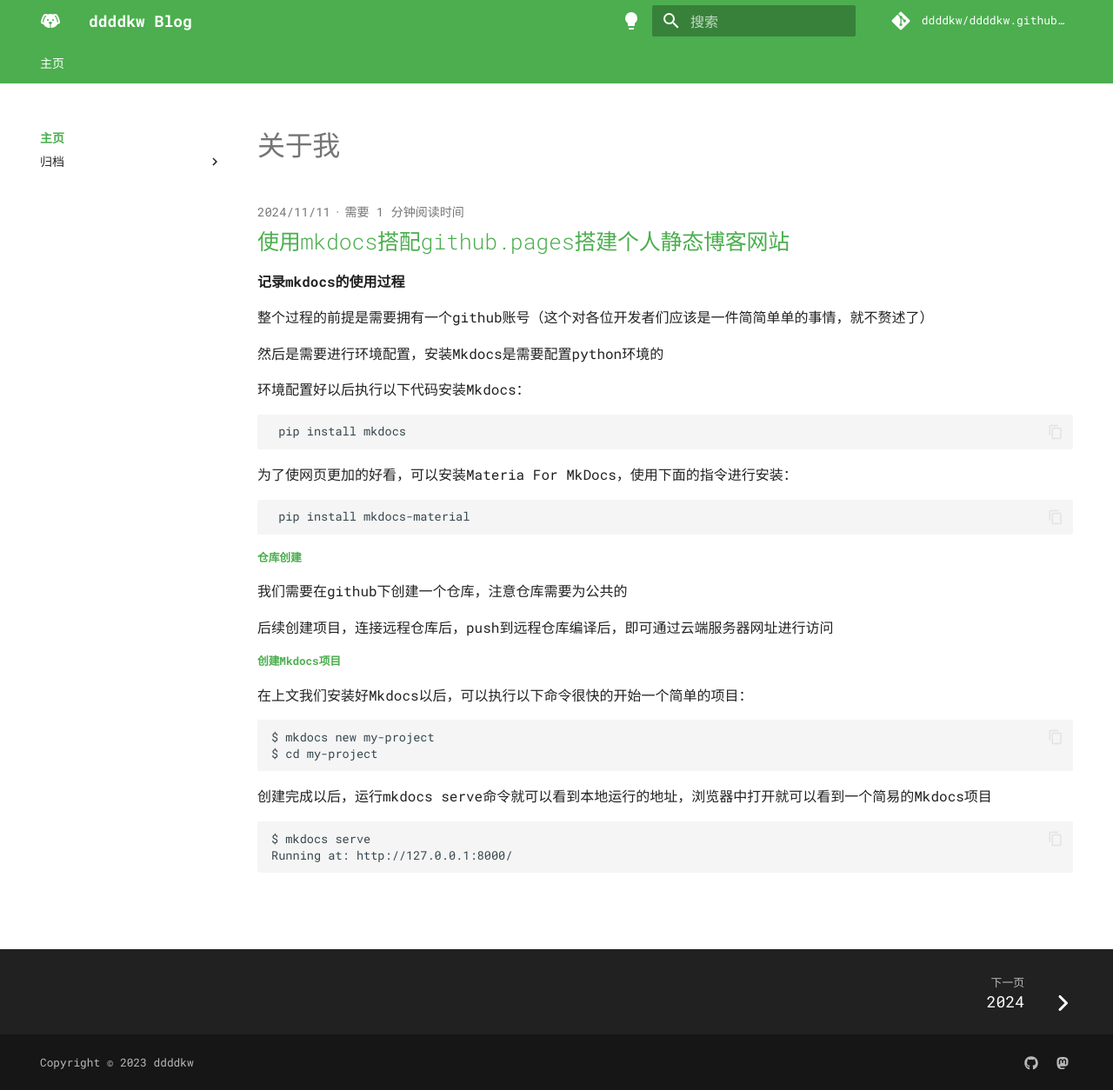
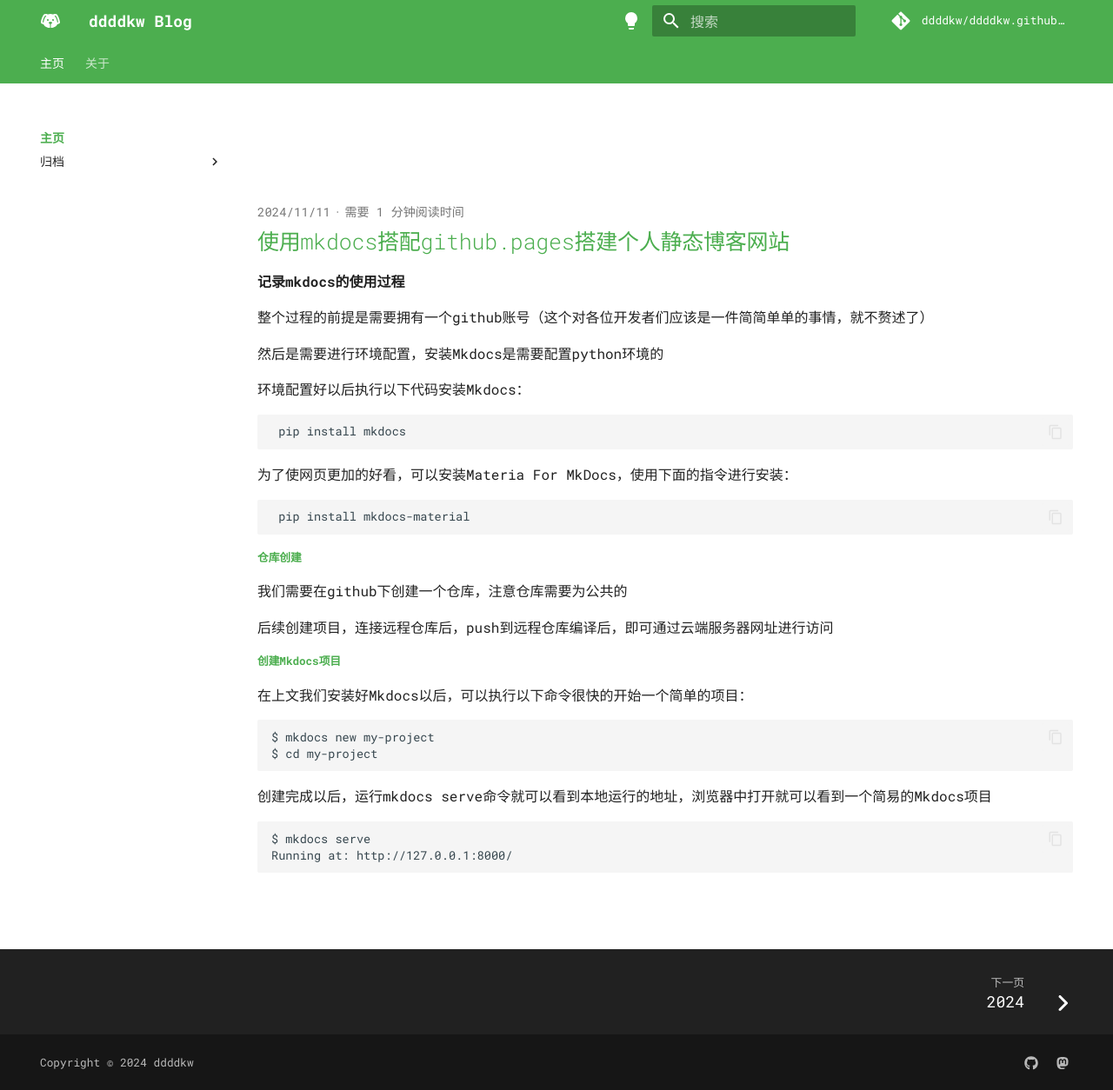
Before and after one commit to ddddkw/ddddkw.github.io, an MkDocs documentation site: the page built from docs/index.md, in a window 1280 px wide and 1254 px high. Shown: the whole window at 87% size. Built offline with MkDocs 1.6.1 and Material for MkDocs 9.7.7, drawn with Linux system fonts in a browser that asks for light colours; comment, search, counter and statistics services are not loaded.

Commit message:
文章添加

```diff
--- a/docs/index.md
+++ b/docs/index.md
@@ -1 +1 @@
-# 关于我
+#
--- a/mkdocs.yml
+++ b/mkdocs.yml
@@ -3,11 +3,13 @@
 site_url: https://mydomain.org/mysite
 repo_url: https://github.com/ddddkw/ddddkw.github.io.git
 repo_name: ddddkw/ddddkw.github.io.git # 仓库地址
-copyright: Copyright &copy; 2023 ddddkw # 左下角的版权声明
+copyright: Copyright &copy; 2024 ddddkw # 左下角的版权声明
 # edit_uri: edit/main/docs/ # 开启编辑
 nav:
   - 主页:
     - index.md
+  - 关于:
+    - about.md
 theme:
   features:
     - navigation.indexes
```
Also changed, not shown: docs/about.md (added, +5 -0 lines), docs/contact.md (deleted, +0 -1 lines).
